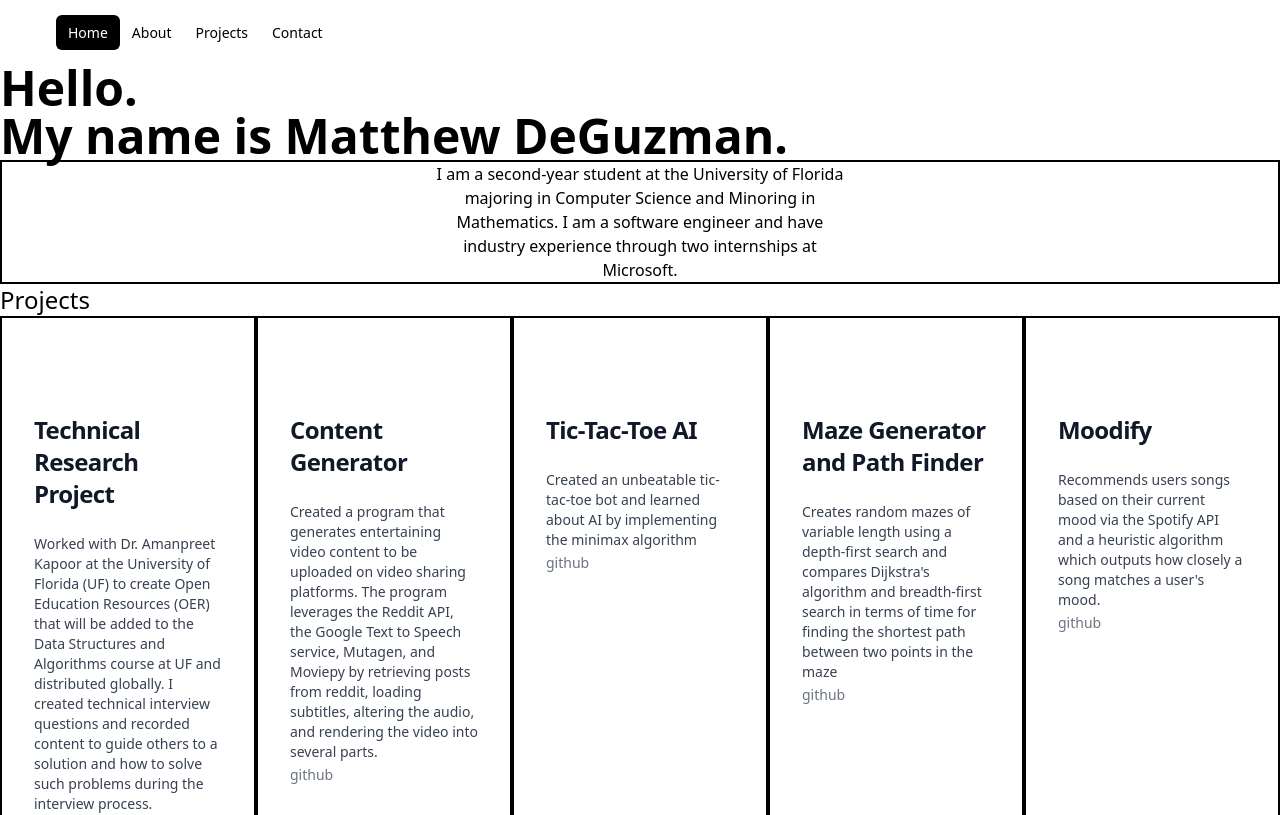
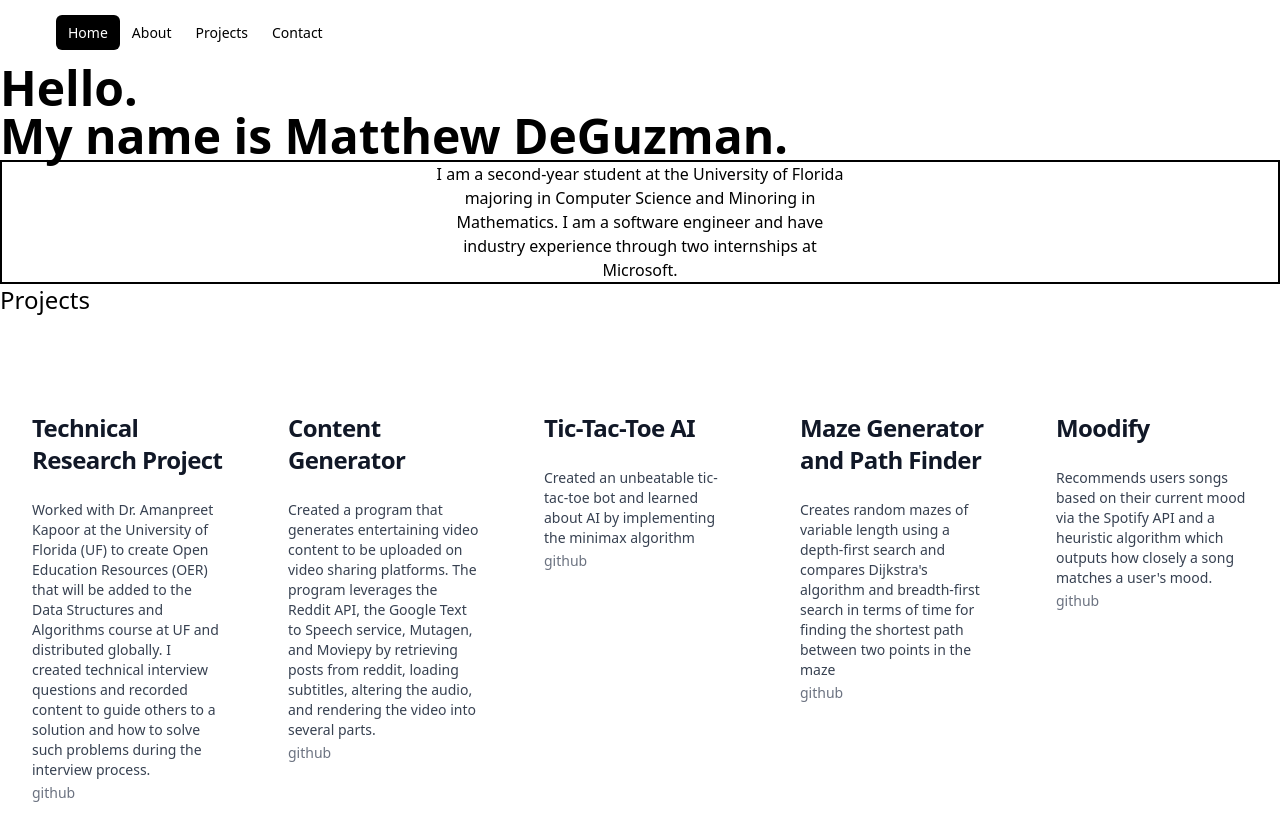
Before and after one commit to matthewdeguzman/personal-website, a Next.js app: page / in a window 1280 px wide. Shown: the top 815 px of the page. Built offline with nearby package versions, Linux system fonts and the light colour scheme.

Commit message:
removed aria & inset from project description tag

```diff
--- a/components/project.js
+++ b/components/project.js
@@ -17,10 +17,7 @@ export default function Project({
         <div className="mt-6 gap-y-10 gap-x-6">
           <div className="mt-4">
             <div>
-              <h3 className="text-sm text-gray-700">
-                <span aria-hidden="true" className="absolute inset-0" />
-                {description}
-              </h3>
+              <h3 className="text-sm text-gray-700">{description}</h3>
               <Link href={github} className="mt-1 text-sm text-gray-500">
                 github
               </Link>
--- a/lib/projects.js
+++ b/lib/projects.js
@@ -9,6 +9,5 @@ const projectsPath = path.join(
 
 export function getSortedProjectsData() {
   const projects = JSON.parse(fs.readFileSync(projectsPath, "utf-8"));
-  console.log(projects);
   return projects["projects"];
 }
--- a/pages/index.js
+++ b/pages/index.js
@@ -48,9 +48,8 @@ export default function Home({ allProjectsData }) {
         <div className="flex flex-wrap justify-evenly">
           {allProjectsData.map(
             ({ title, description, startTime, endTime, github }) => (
-              <div className="border-2 border-black flex-none w-64">
+              <div className="flex-none w-64" key={github}>
                 <Project
-                  key={github}
                   title={title}
                   description={description}
                   startTime={startTime}
```
